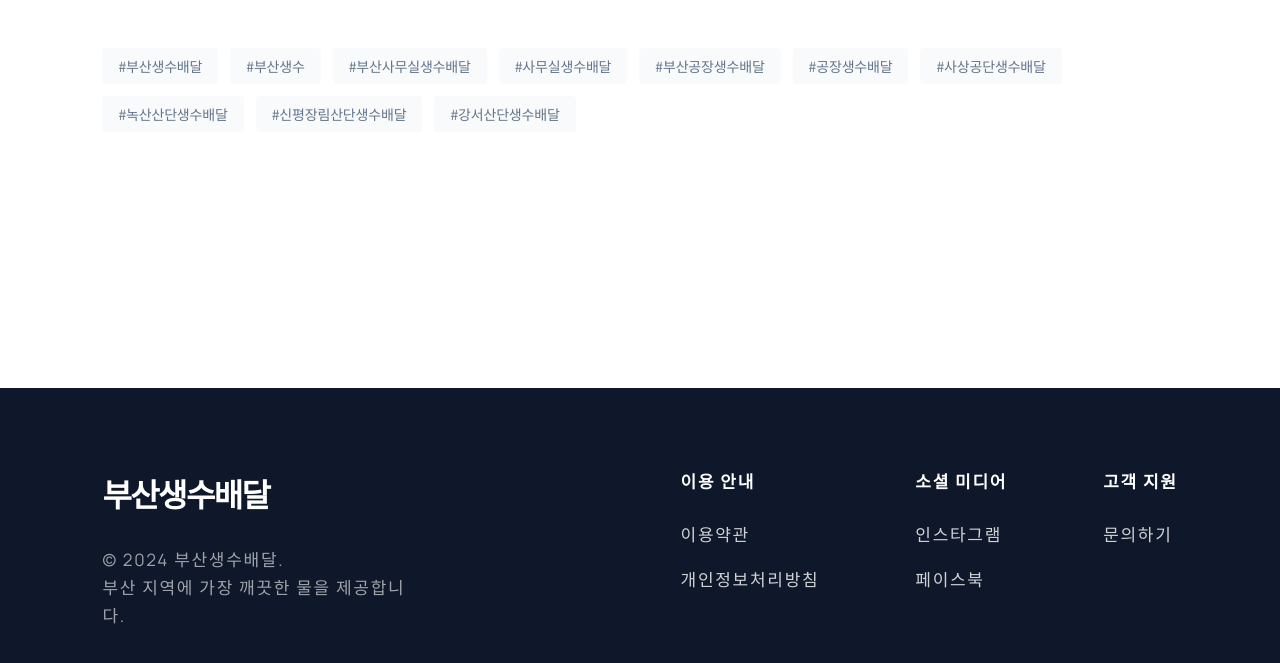
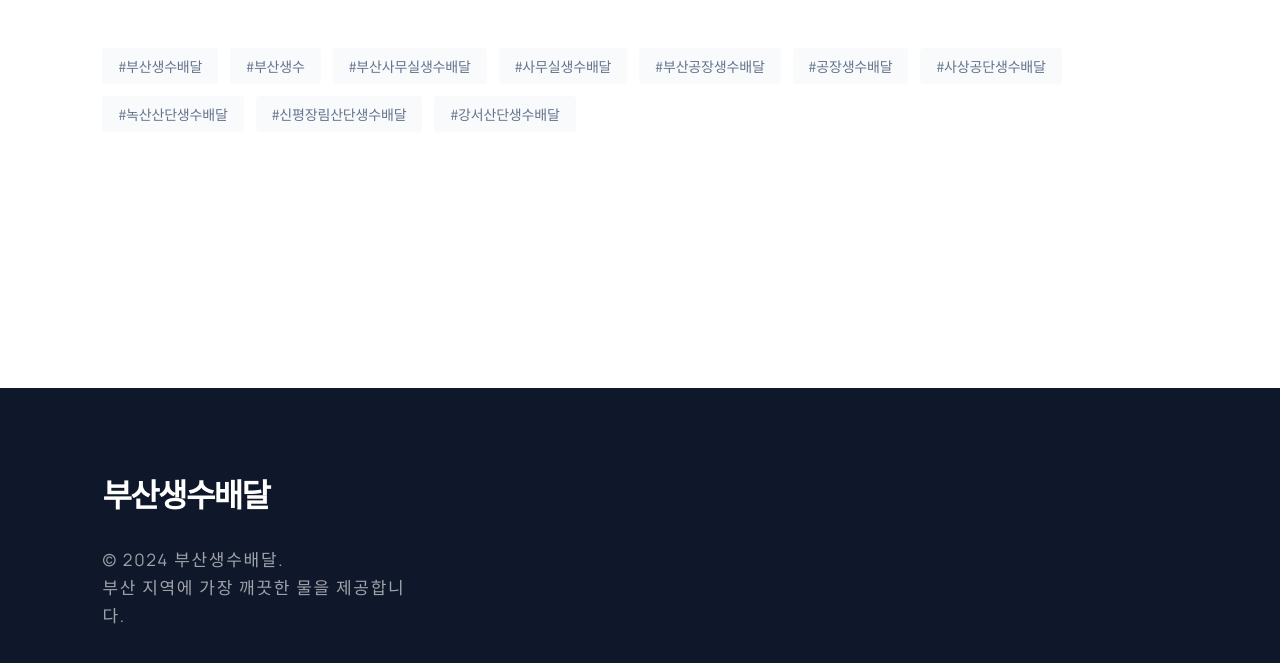
Before and after one commit to okh28136-cmyk/busan-water-blog, a Next.js app: page / in a window 1280 px wide. Shown: the part 1466-2129 px from the top of the page. Built offline with nearby package versions, Linux system fonts and the light colour scheme; no server answers; the database is empty.

Commit message:
Remove link sections from footer

```diff
--- a/src/components/Footer.tsx
+++ b/src/components/Footer.tsx
@@ -12,22 +12,6 @@ export default function Footer() {
             부산 지역에 가장 깨끗한 물을 제공합니다.
           </p>
         </div>
-        <div className="flex flex-col md:flex-row gap-12 md:gap-24 font-label-sm tracking-widest text-on-primary/80">
-          <div className="flex flex-col gap-4">
-            <span className="text-on-primary font-bold mb-2">이용 안내</span>
-            <Link className="hover:text-primary transition-all" href="#">이용약관</Link>
-            <Link className="hover:text-primary transition-all" href="#">개인정보처리방침</Link>
-          </div>
-          <div className="flex flex-col gap-4">
-            <span className="text-on-primary font-bold mb-2">소셜 미디어</span>
-            <Link className="hover:text-primary transition-all" href="#">인스타그램</Link>
-            <Link className="hover:text-primary transition-all" href="#">페이스북</Link>
-          </div>
-          <div className="flex flex-col gap-4">
-            <span className="text-on-primary font-bold mb-2">고객 지원</span>
-            <Link className="hover:text-primary transition-all" href="#">문의하기</Link>
-          </div>
-        </div>
       </div>
     </footer>
   );
```
